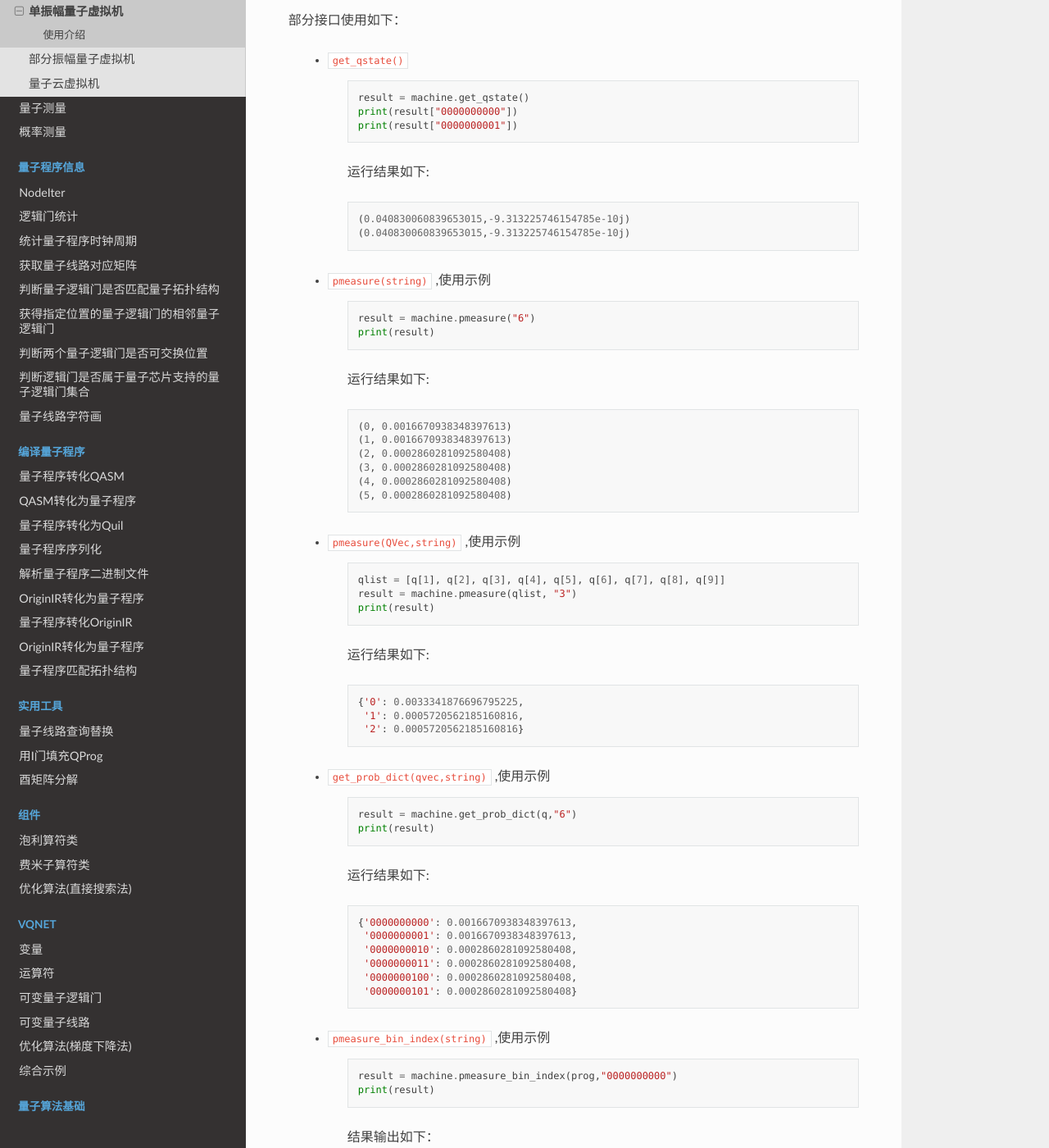
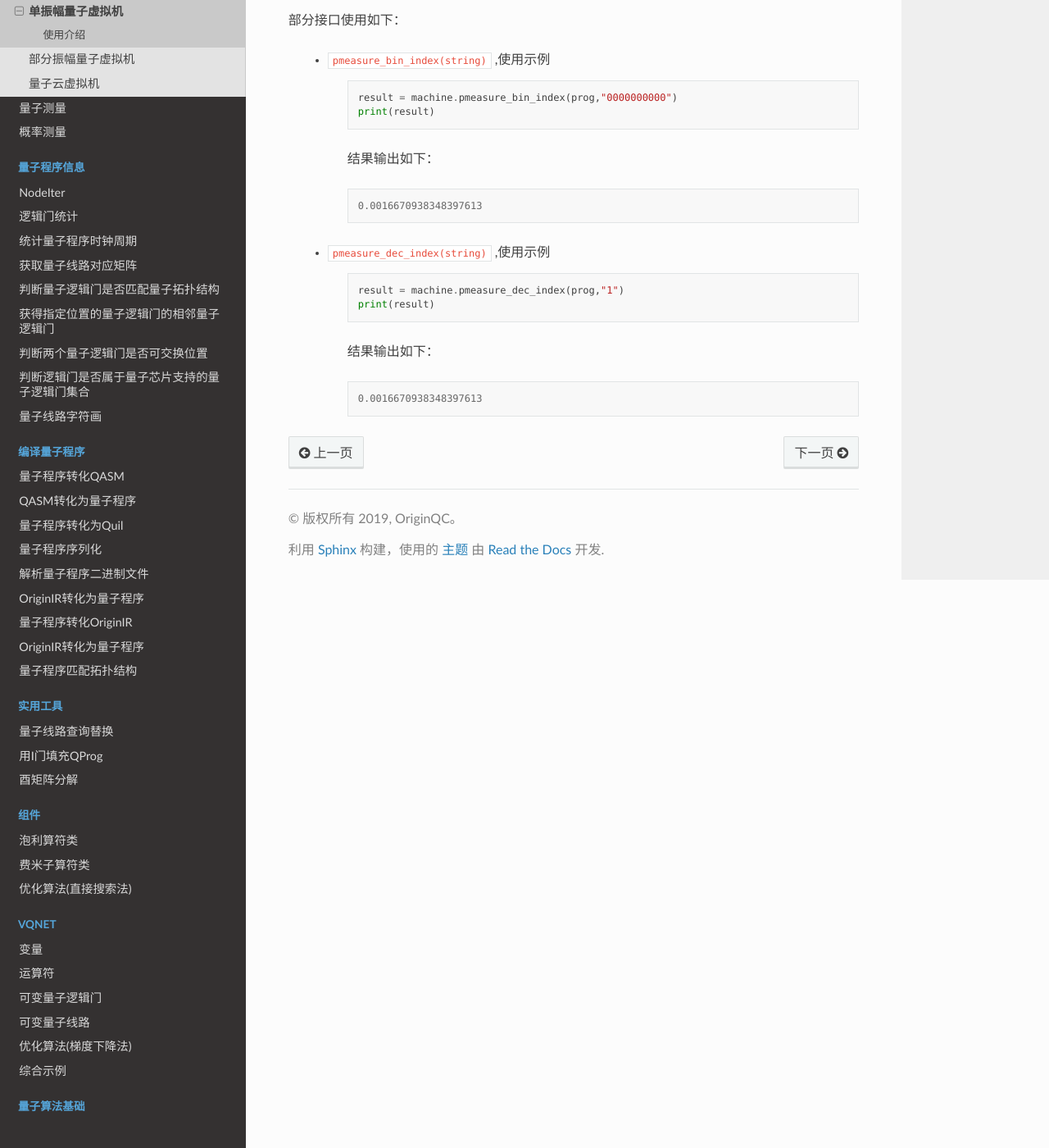
Before and after one commit to OriginQ/pyQPanda-Toturial, a Sphinx documentation site: the page built from source/SingleAmplitude.rst, in a window 1280 px wide and 1400 px high, scrolled down 1332 px. Shown: the whole window at 82% size. Built offline with Sphinx 7.4.7 and the Read the Docs theme 2.0.0, drawn with Linux system fonts in a browser that asks for light colours; pages that are not in the unit, such as notebooks, are missing from menus; some of the changed text lies outside the part shown.

Commit message:
<fix> 去除单振幅不支持的接口

```diff
--- a/source/SingleAmplitude.rst
+++ b/source/SingleAmplitude.rst
@@ -65,73 +65,6 @@
 
 部分接口使用如下：
 
-    - ``get_qstate()``
-
-        .. code-block:: python
-
-            result = machine.get_qstate()
-            print(result["0000000000"])
-            print(result["0000000001"])
-
-        运行结果如下:
-
-        .. code-block:: python
-
-            (0.040830060839653015,-9.313225746154785e-10j)
-            (0.040830060839653015,-9.313225746154785e-10j)
-
-    - ``pmeasure(string)`` ,使用示例
-
-        .. code-block:: python
-
-            result = machine.pmeasure("6")
-            print(result)
-
-        运行结果如下:
-
-        .. code-block:: python
-
-            (0, 0.0016670938348397613)
-            (1, 0.0016670938348397613)
-            (2, 0.0002860281092580408)
-            (3, 0.0002860281092580408)
-            (4, 0.0002860281092580408)
-            (5, 0.0002860281092580408)
-
-    - ``pmeasure(QVec,string)`` ,使用示例
-
-        .. code-block:: python
-
-            qlist = [q[1], q[2], q[3], q[4], q[5], q[6], q[7], q[8], q[9]]
-            result = machine.pmeasure(qlist, "3")
-            print(result)
-
-        运行结果如下:
-
-        .. code-block:: python
-
-            {'0': 0.0033341876696795225,
-             '1': 0.0005720562185160816,
-             '2': 0.0005720562185160816}
-
-    - ``get_prob_dict(qvec,string)`` ,使用示例
-
-        .. code-block:: python
-
-            result = machine.get_prob_dict(q,"6")
-            print(result)
-
-        运行结果如下:
-
-        .. code-block:: python
-
-            {'0000000000': 0.0016670938348397613,
-             '0000000001': 0.0016670938348397613,
-             '0000000010': 0.0002860281092580408,
-             '0000000011': 0.0002860281092580408,
-             '0000000100': 0.0002860281092580408,
-             '0000000101': 0.0002860281092580408}
-
     - ``pmeasure_bin_index(string)`` ,使用示例
 
         .. code-block:: python
@@ -157,7 +90,3 @@
         .. code-block:: python
 
             0.0016670938348397613
-
-        .. warning::
-
-            部分接口，比如 ``get_qstate()`` 、 ``pmeasure(string)`` 、 ``pmeasure(string)`` 以及 ``get_prob_dict(qvec,string)`` 等会在后续的版本中舍弃。
```
